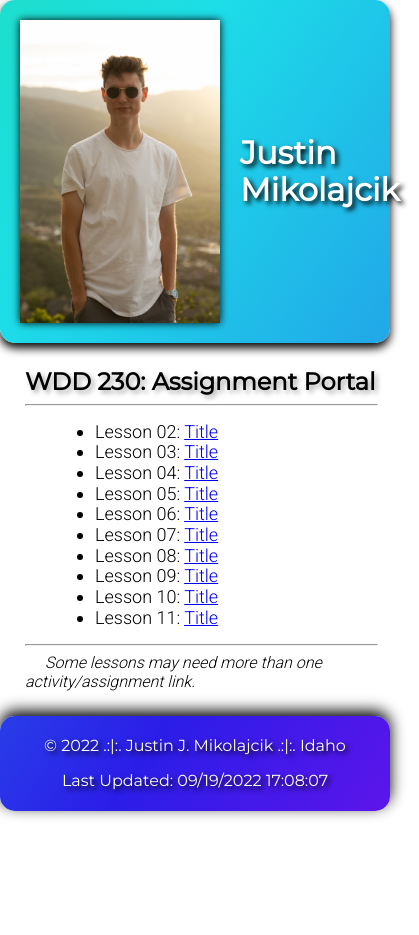
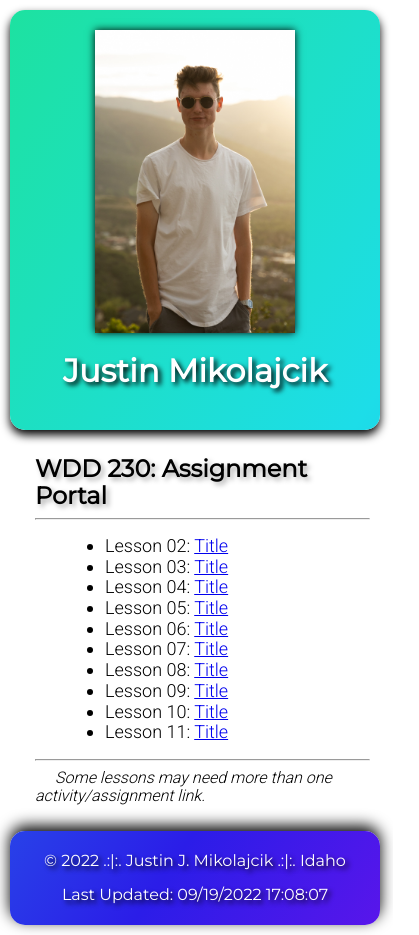
Before and after one commit to jmiko4/wdd230, a plain HTML site: page index.html in a window 390 px wide. Shown: the whole page, 419 px wide, since content can reach past the window. Before the commit the page ends 844 px from the top, so only its background shows below. Drawn offline with nearby package versions, Linux system fonts and the light colour scheme.

Commit message:
made it mobile friendly

```diff
--- a/css/home-page.css
+++ b/css/home-page.css
@@ -153,3 +153,17 @@ footer p {
         background-position: 0% 82%
     }
 }
+
+@media only screen and (max-width: 700px) {
+    body{
+        padding: 10px;
+    }
+    header{
+        flex-direction: column;
+
+    }
+    header img{
+        margin: 0 auto;
+
+    }
+}
```
